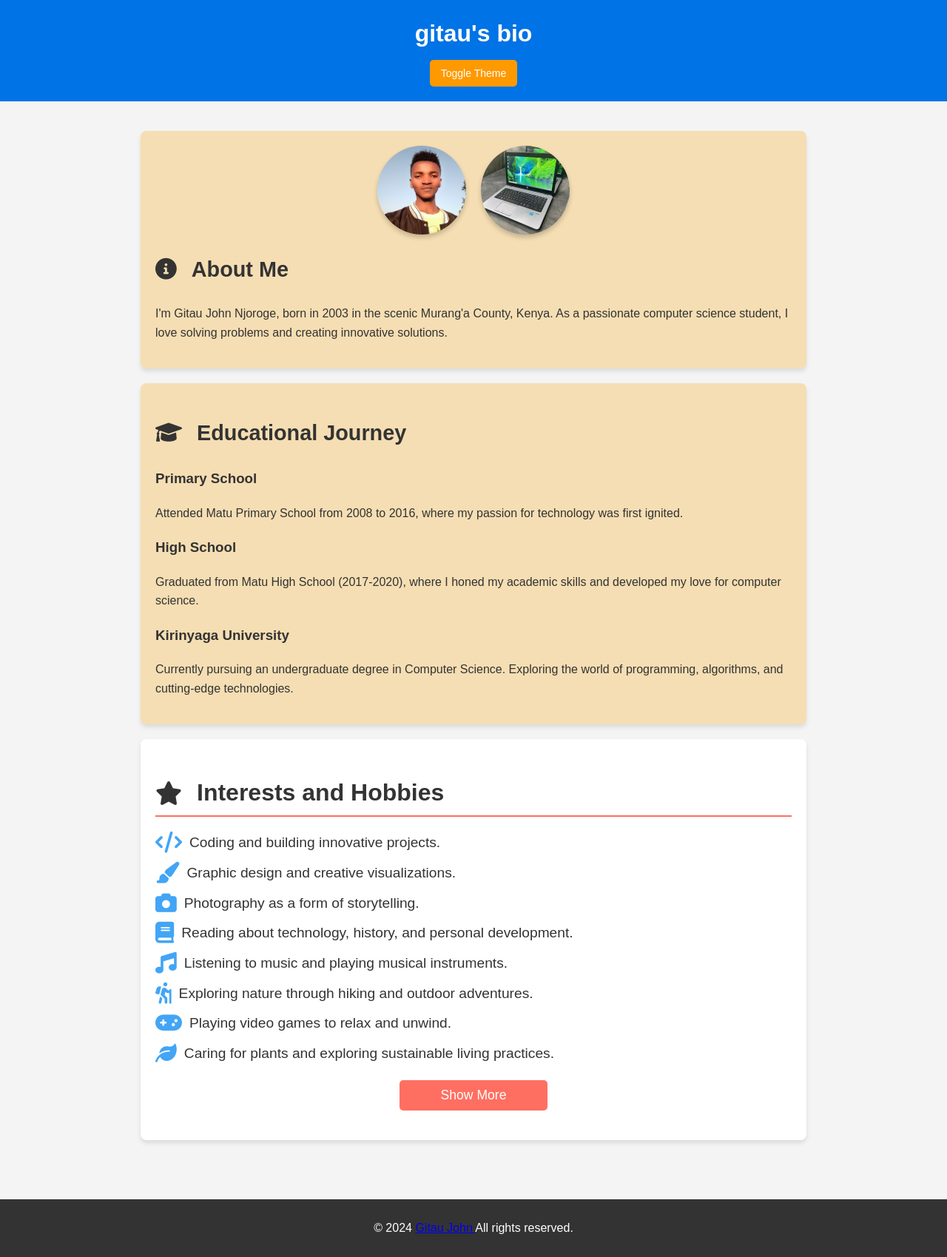
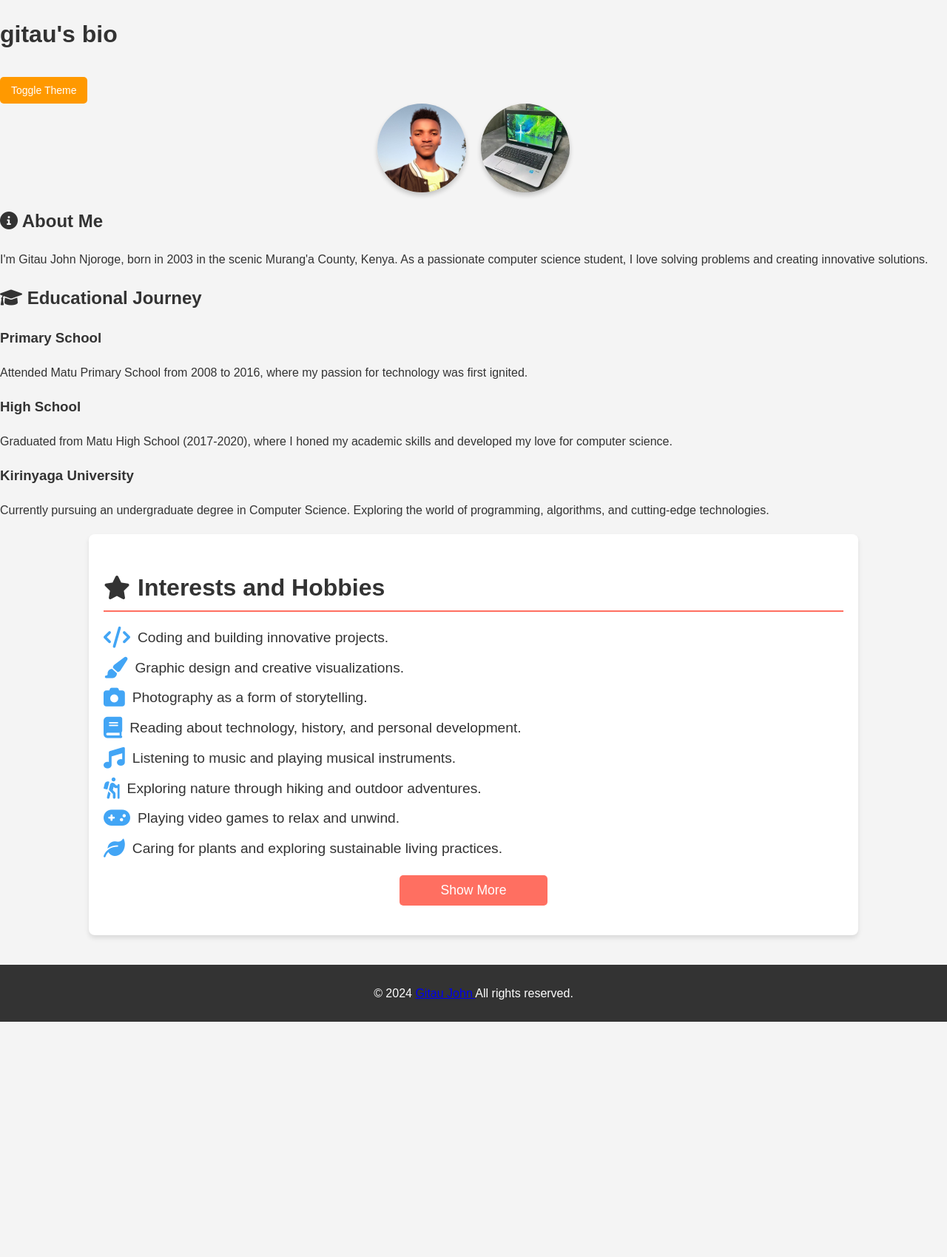
Before and after one commit to jonterob/Tech-John, a PHP site: page /biography.html in a window 1280 px wide. Shown: the whole page at 74% size. After the commit the page ends 1381 px from the top, so only its background shows below. Run offline with PHP 8.4, Linux system fonts and the light colour scheme.

Commit message:
Update bio.css

```diff
--- a/bio.css
+++ b/bio.css
@@ -9,71 +9,60 @@ body {
   transition: background-color 0.3s, color 0.3s;
 }
 
-.container {
-  max-width: 900px;
-  margin: auto;
+/* Interests Section */
+.interests-section {
+  background-color: wheat;
   padding: 20px;
+  border-radius: 8px;
+  box-shadow: 0 4px 6px rgba(0, 0, 0, 0.1);
+  margin: 20px auto;
+  max-width: 1000px;
 }
 
-/* Header */
-.header {
-  text-align: center;
-  background-color: #0073e6;
-  color: #fff;
-  padding: 20px;
-  position: sticky;
-  top: 0;
-  z-index: 1000;
-}
-
-.header h1 {
-  margin: 0;
-}
-
-h2 {
-  font-style: normal; /* Ensure normal font style */
-  display: flex;
-  align-items: center;
-  font-size: 28px;
-  font-size: 1.8em;
+.interests-section h2 {
+  font-size: 2em;
   color: #333;
   display: flex;
   align-items: center;
   gap: 10px;
+  border-bottom: 2px solid #ff6f61;
+  padding-bottom: 5px;
+  margin-bottom: 20px;
 }
 
-h2 i {
-  font-style: normal; /* Prevent the icon from being italic */
-  margin-right: 10px;
+.interests-container {
+  display: grid;
+  grid-template-columns: repeat(auto-fill, minmax(220px, 1fr));
+  gap: 20px;
 }
 
-.theme-toggle {
-  margin-top: 10px;
-  padding: 10px 15px;
-  background-color: #ff9900;
-  color: #fff;
-  border: none;
-  cursor: pointer;
-  border-radius: 5px;
-  font-size: 14px;
+/* Interest Item */
+.interest-item {
+  background-color: #fafafa;
+  padding: 15px;
+  border-radius: 8px;
+  text-align: center;
+  box-shadow: 0 4px 6px rgba(0, 0, 0, 0.1);
+  display: flex;
+  align-items: center;
+  gap: 15px;  /* Space between the icon and text */
+  transition: transform 0.3s;
 }
 
-.theme-toggle:hover {
-  background-color: #e68a00;
+.interest-item:hover {
+  transform: translateY(-5px);
 }
 
-/* Sections */
-section {
-  margin: 20px 0;
-  padding: 20px;
-  border-radius: 8px;
-  background-color: wheat; /* Wheat background for contrast */
-  box-shadow: 0 4px 6px rgba(0, 0, 0, 0.1);
-  transition: transform 0.2s;
+.interest-item i {
+  font-size: 3em;
+  color: #ff6f61;
 }
 
-section:hover {
-  transform: scale(1.02);
+.interest-item p {
+  font-size: 1.1em;
+  color: #333;
+  margin: 0;
+  flex: 1; /* Ensures the text takes available space */
 }
 
 /* Profile Section */
```
Also changed, not shown: other parts of bio.css (+17 -22 lines).
